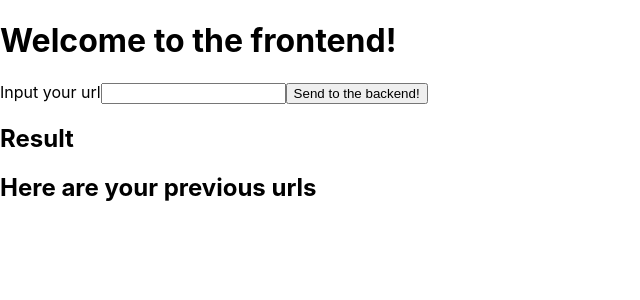
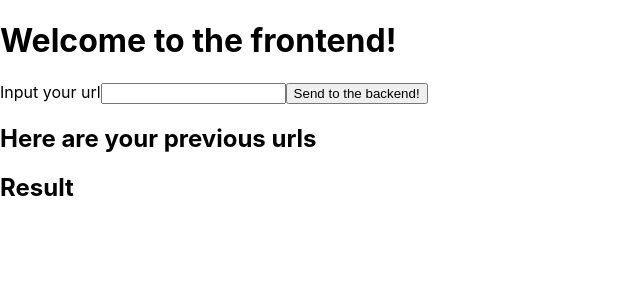
Before and after one commit to wlcreate/nate-challenge, a React (Create React App) app in the folder frontend/: page / in a window 1280 px wide. Shown: the top 300 px of the page, without its empty margins (0-640 px from the left). Built offline with nearby package versions, Linux system fonts and the light colour scheme.

Commit message:
adds function to display result

```diff
--- a/frontend/src/App.js
+++ b/frontend/src/App.js
@@ -30,7 +30,6 @@ const App = () => {
     .then(response => response.json())
     .then(res => {
       console.log(res)
-      debugger
       setResult(res)
       setUrl("")
       addUrl(url)
@@ -46,10 +45,6 @@ const App = () => {
         <input type="submit" value="Send to the backend!" />
       </form>
       <div>
-        <h2>Result</h2>
-        <p>{result}</p>
-      </div>
-      <div>
         <h2>Here are your previous urls</h2>
         <ul>
           {urls && urls.map((url, index) => {
@@ -57,6 +52,15 @@ const App = () => {
           })}
         </ul>
       </div>
+      <div>
+        <h2>Result</h2>
+        {result && Object.keys(result).map((key, i) => {
+          return <p key={i}>
+            <span>Key Name: {key} </span>
+            <span>Value: {result[key]}</span>
+          </p>
+        })}
+      </div>
     </div>
   );
 }
```
